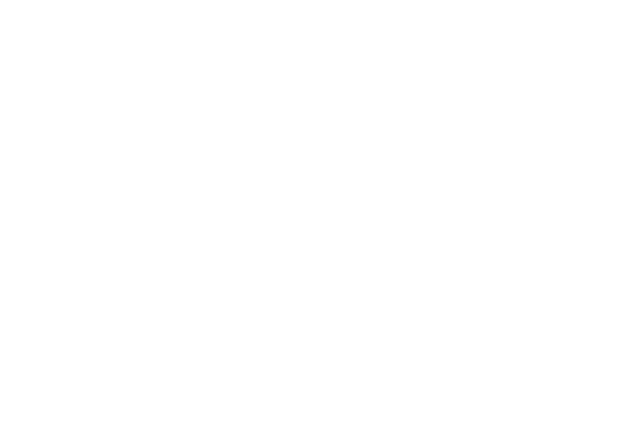
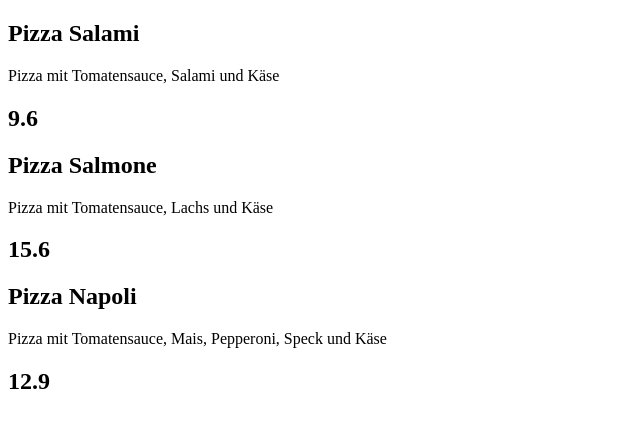
Before and after one commit to lenaraff/bestellando, a plain HTML site: page index.html in a window 1280 px wide. Shown: the whole page, without its empty margins (0-640 px from the left). Drawn offline with Linux system fonts and the light colour scheme.

Commit message:
set up menuArea and init function

```diff
--- a/index.html
+++ b/index.html
@@ -1,11 +1,19 @@
 <!DOCTYPE html>
 <html lang="en">
+
 <head>
     <meta charset="UTF-8">
-    <meta name="viewport" content="width=git, initial-scale=1.0">
-    <title>Document</title>
+    <title>Bestellando</title>
+    <link rel="stylesheet" href="style.css">
+    <script src="script.js"></script>
 </head>
-<body>
 
+<body onload="init()">
+    <div id = "menuArea">
+        <button></button>
+    </div>
+    <div id="shoppingBasket">
+    </div>
 </body>
+
 </html>
--- /dev/null
+++ b/script.js
@@ -0,0 +1,30 @@
+let articles = [
+    {
+        'name': 'Pizza Salami',
+        'description': 'Pizza mit Tomatensauce, Salami und Käse',
+        'price': 9.60,
+        'amount': 0,
+    },
+    {
+        'name': 'Pizza Salmone',
+        'description': 'Pizza mit Tomatensauce, Lachs und Käse',
+        'price': 15.60,
+        'amount': 0,
+    },
+    {
+        'name': 'Pizza Napoli',
+        'description': 'Pizza mit Tomatensauce, Mais, Pepperoni, Speck und Käse',
+        'price': 12.90,
+        'amount': 0,
+    },
+]
+function init(){
+    document.getElementById('menuArea').innerHTML = ``; //clear menuArea
+    for (let i = 0; i < articles.length; i++){
+        document.getElementById('menuArea').innerHTML += `<div id="oneArticle">
+        <h2 id="nameOfArticle">${articles[i].name}</h2>
+        <p id="descriptionOfArticle">${articles[i].description}</p>
+        <h2 id="priceOfArticle">${articles[i].price}</h2>
+    </div>`
+    };
+}
```
Also changed, not shown: style.css (added), 1 other file.
